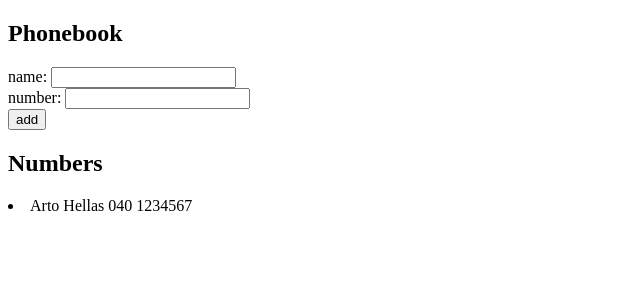
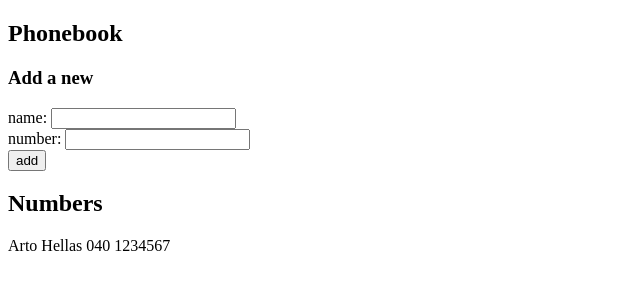
Before and after one commit to liiaf/fullstackpalautuskansio, a React (Create React App) app in the folder osa2/puhelinluettelo/: page / in a window 1280 px wide. Shown: the top 300 px of the page, without its empty margins (0-640 px from the left). Built offline with nearby package versions, Linux system fonts and the light colour scheme.

Commit message:
tehtävä 2.9

```diff
--- a/osa2/puhelinluettelo/src/App.js
+++ b/osa2/puhelinluettelo/src/App.js
@@ -1,4 +1,7 @@
 import React, { useState } from 'react'
+import Persons from './components/Persons'
+import AddName from './components/AddName'
+
 
 
 
@@ -9,7 +12,7 @@ const App = () => {
   const [newName, setNewName] = useState('')
   const [newPhone, setNewPhone] = useState('')
 
-  const rows = () => persons.map(person => <li key={person.id}>{person.name} {person.number}</li>)
+
 
   const handleNamesChange = (event) => {
     setNewName(event.target.value)
@@ -41,26 +44,19 @@ const App = () => {
     <div>
       <h2>Phonebook</h2>
 
-      <form onSubmit={addName}>
-        <div>
-          name: <input
-            value={newName}
-            onChange={handleNamesChange}
-          />
-        </div>
-        <div>number: <input
-          value={newPhone}
-          onChange={handlePhoneChange}
-        />
+      <h3>Add a new</h3>
 
-        </div>
-        <button type="submit">add</button>
-      </form>
-
+      <AddName
+      addName={addName}
+      newName={newName}
+      handleNamesChange={handleNamesChange}
+      newPhone={newPhone}
+      handlePhoneChange={handlePhoneChange}
+      />
 
       <h2>Numbers</h2>
+      <Persons henkilot={persons}/>
 
-      {rows()}
 
     </div >
   )
--- /dev/null
+++ b/osa2/puhelinluettelo/src/components/AddName.js
@@ -0,0 +1,26 @@
+import React from 'react'
+
+const AddName  = ({ addName, newName, handleNamesChange, newPhone, handlePhoneChange }) => {
+  return (
+    <div>
+
+<form onSubmit={addName}>
+        <div>
+          name: <input
+            value={newName}
+            onChange={handleNamesChange}
+          />
+        </div>
+        <div>number: <input
+          value={newPhone}
+          onChange={handlePhoneChange}
+        />
+
+        </div>
+        <button type="submit">add</button>
+      </form>
+    </div>
+  )
+}
+
+export default AddName
--- /dev/null
+++ b/osa2/puhelinluettelo/src/components/Person.js
@@ -0,0 +1,9 @@
+import React from 'react'
+
+const Person = ({ nimi, numero }) => {
+  return (
+    <div>{nimi} {numero}</div>
+  )
+}
+
+export default Person
--- /dev/null
+++ b/osa2/puhelinluettelo/src/components/Persons.js
@@ -0,0 +1,14 @@
+import React from 'react'
+import Person from './Person'
+
+const Persons = ({henkilot}) => {
+    return (
+        <div>
+            {henkilot.map((person,i) => <Person key={i} nimi={person.name} numero={person.number} />)}
+
+        </div>
+    )
+}
+
+
+export default Persons
```
